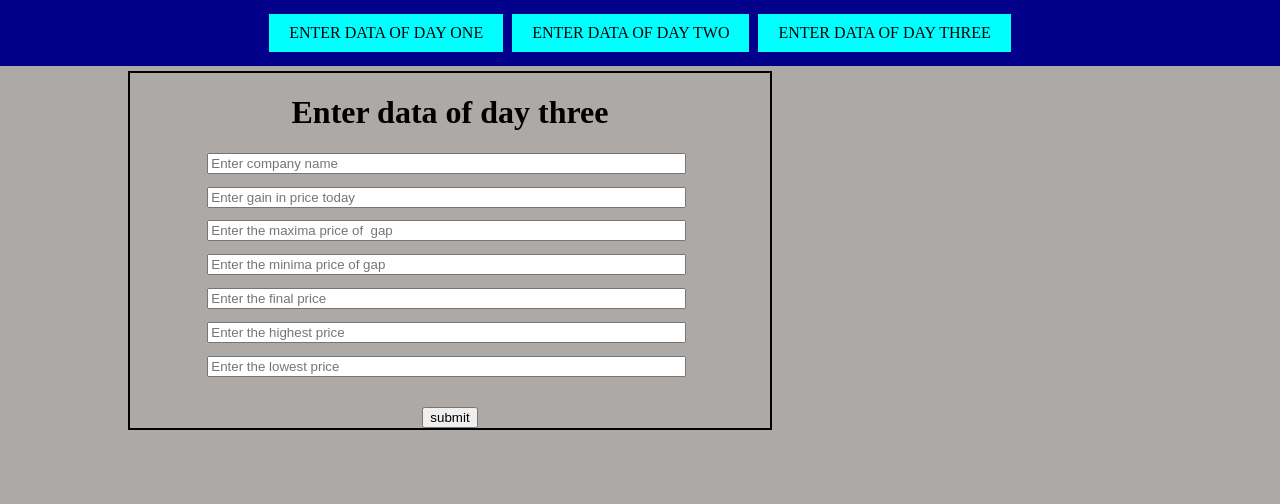
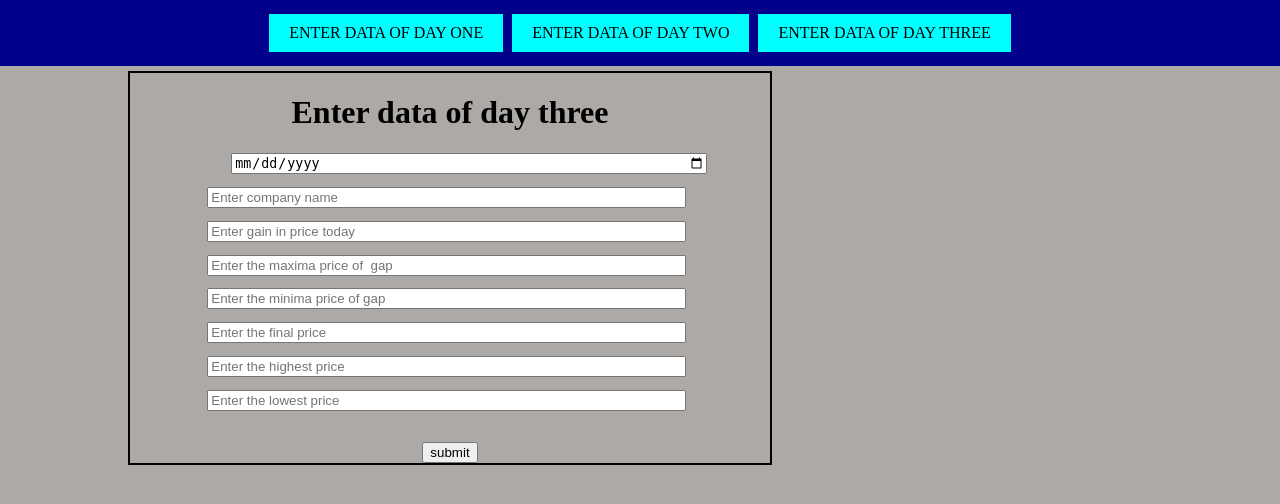
Before and after one commit to Goutambhayal/ShareMarketAnalysis, a Django app: page /dayThree/ in a window 1280 px wide. Shown: the top 504 px of the page. Run offline with Django 5.2, Linux system fonts and the light colour scheme.

Commit message:
taking date input from html form

```diff
--- a/Trader/views.py
+++ b/Trader/views.py
@@ -49,6 +49,7 @@ def dayTwo(request):
     context={}
     try:
        if request.method=='POST':
+           date = request.POST.get('date')
            companyName=(request.POST.get('companyName'))
            n=float(request.POST.get('initialPrice'))
            n2=float(request.POST.get('maxOfGap'))
@@ -68,10 +69,10 @@ def dayTwo(request):
            n6=float(request.POST.get('dayLowPrice'))
            dayLow=(n6-n1)*100/n1
            c=dayHigh-dayLow
-           if (-20<gap<=20 and c>=gap and -20<maxOfGap<=20 and maxOfGap<=dayHigh and minOfGap>dayLow and -20<minOfGap<=20 and finalGain<=20 and dayHigh<=20 and dayLow>-20):
+           if (-20<gap<=20 and c>=gap and -20<maxOfGap<=20 and maxOfGap<=dayHigh and minOfGap>=dayLow and -20<minOfGap<=20 and finalGain<=20 and dayHigh<=20 and dayLow>-20):
               with connection.cursor() as cursor:
-                 query="UPDATE intradaydata_intradata SET maximaOfGap1 = %s,minimaOfGap1 = %s,gap1 = %s,finalgain1 = %s,finalPrice1 = %s, dayHigh1=%s,dayLow1=%s WHERE companyName=%s"
-                 cursor.execute(query,[maxOfGap,minOfGap,gap,finalGain,n4,dayHigh,dayLow,companyName])
+                 query="UPDATE intradaydata_intradata SET maximaOfGap1 = %s,minimaOfGap1 = %s,gap1 = %s,finalgain1 = %s,finalPrice1 = %s, dayHigh1=%s,dayLow1=%s WHERE companyName=%s AND Date=%s"
+                 cursor.execute(query,[maxOfGap,minOfGap,gap,finalGain,n4,dayHigh,dayLow,companyName,date])
            else:
               context['error'] = {'check': "Please check data you entered"}
 
@@ -88,6 +89,7 @@ def dayThree(request):
     context={}
     try:
        if request.method=='POST':
+           date=request.POST.get('date')
            companyName=(request.POST.get('companyName'))
            n=float(request.POST.get('initialPrice'))
            n2=float(request.POST.get('maxOfGap'))
@@ -107,10 +109,10 @@ def dayThree(request):
            n6=float(request.POST.get('dayLowPrice'))
            dayLow=(n6-n1)*100/n1
            c=dayHigh-dayLow
-           if (-20<gap<=20 and gap<=c and maxOfGap<dayHigh and minOfGap>dayLow and  -20<maxOfGap<=20 and -20<minOfGap<=20 and finalGain<=20 and dayHigh<=20 and dayLow>-20):
+           if (-20<gap<=20 and gap<=c and maxOfGap<dayHigh and minOfGap>=dayLow and  -20<maxOfGap<=20 and -20<minOfGap<=20 and finalGain<=20 and dayHigh<=20 and dayLow>-20):
               with connection.cursor() as cursor:
-                 query="UPDATE intradaydata_intradata SET maximaOfGap2 = %s,minimaOfGap2 = %s,gap2 = %s,finalgain2 = %s,finalPrice2 = %s, dayHigh2=%s,dayLow2=%s WHERE companyName=%s"
-                 cursor.execute(query,[maxOfGap,minOfGap,gap,finalGain,n4,dayHigh,dayLow,companyName])
+                 query="UPDATE intradaydata_intradata SET maximaOfGap2 = %s,minimaOfGap2 = %s,gap2 = %s,finalgain2 = %s,finalPrice2 = %s, dayHigh2=%s,dayLow2=%s WHERE companyName=%s AND Date=%s"
+                 cursor.execute(query,[maxOfGap,minOfGap,gap,finalGain,n4,dayHigh,dayLow,companyName,date])
            else:
               context['error'] = {'check': "Please check data you entered"}
 
--- a/templates/day2.html
+++ b/templates/day2.html
@@ -20,6 +20,7 @@
         <form method="post" action="{% url 'dayTwo' %}">
             {% csrf_token %}
             <h1>Enter data of day two</h1>
+            <div class="cal"> <input type="date" class="inp"  name="date" placeholder="Enter date" required></div>
             <div class="cal"><input type="text"  class="inp" value="{{companyName}}" name="companyName" placeholder="Enter company name"></div>
 
             <div class="cal"><input  type="number" step="any" class="inp"  value="{{initialPrice}}" name="initialPrice" placeholder="Enter gain in price today" required></div>
--- a/templates/day3.html
+++ b/templates/day3.html
@@ -22,7 +22,8 @@
         <h1>Enter data of day three</h1>
         <div class="cal">
             <!-- <label style="text-align: left;" for="companyName">Enter companyName </label> -->
-            <input type="text"  class="inp" value="{{companyName}}" name="companyName" placeholder="Enter company name" required></div>
+        <div class="cal"> <input type="date" class="inp"  name="date" placeholder="Enter date" required></div>
+        <input type="text"  class="inp" value="{{companyName}}" name="companyName" placeholder="Enter company name" required></div>
 
         <div class="cal"><input  type="number" step="any" class="inp"  value="{{initialPrice}}" name="initialPrice" placeholder="Enter gain in price today" required ></div>
         <div class="cal"><input  type="number" step="any" class="inp" value="{{maxOfGap}}" name="maxOfGap" placeholder="Enter the maxima price of  gap" required></div>
```
